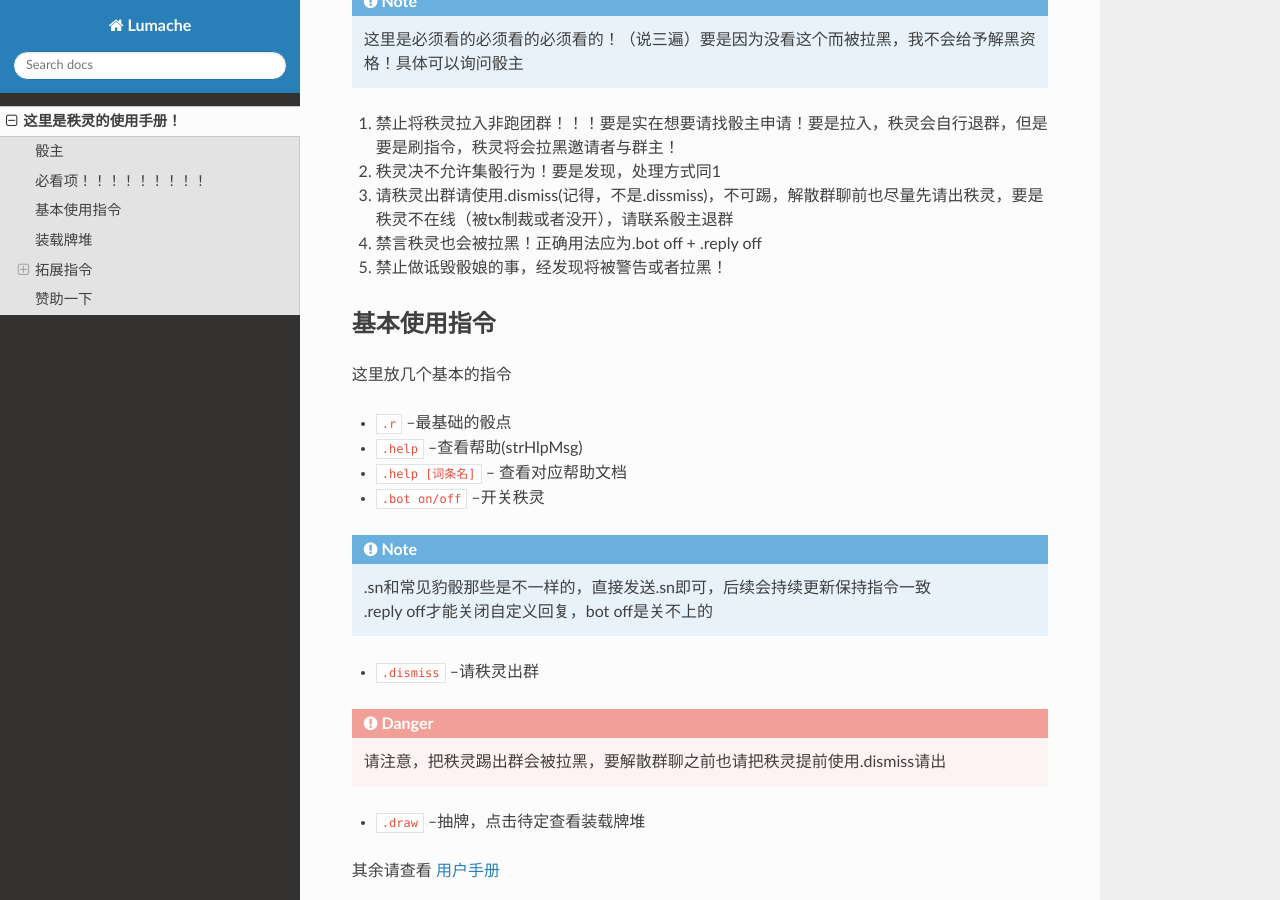
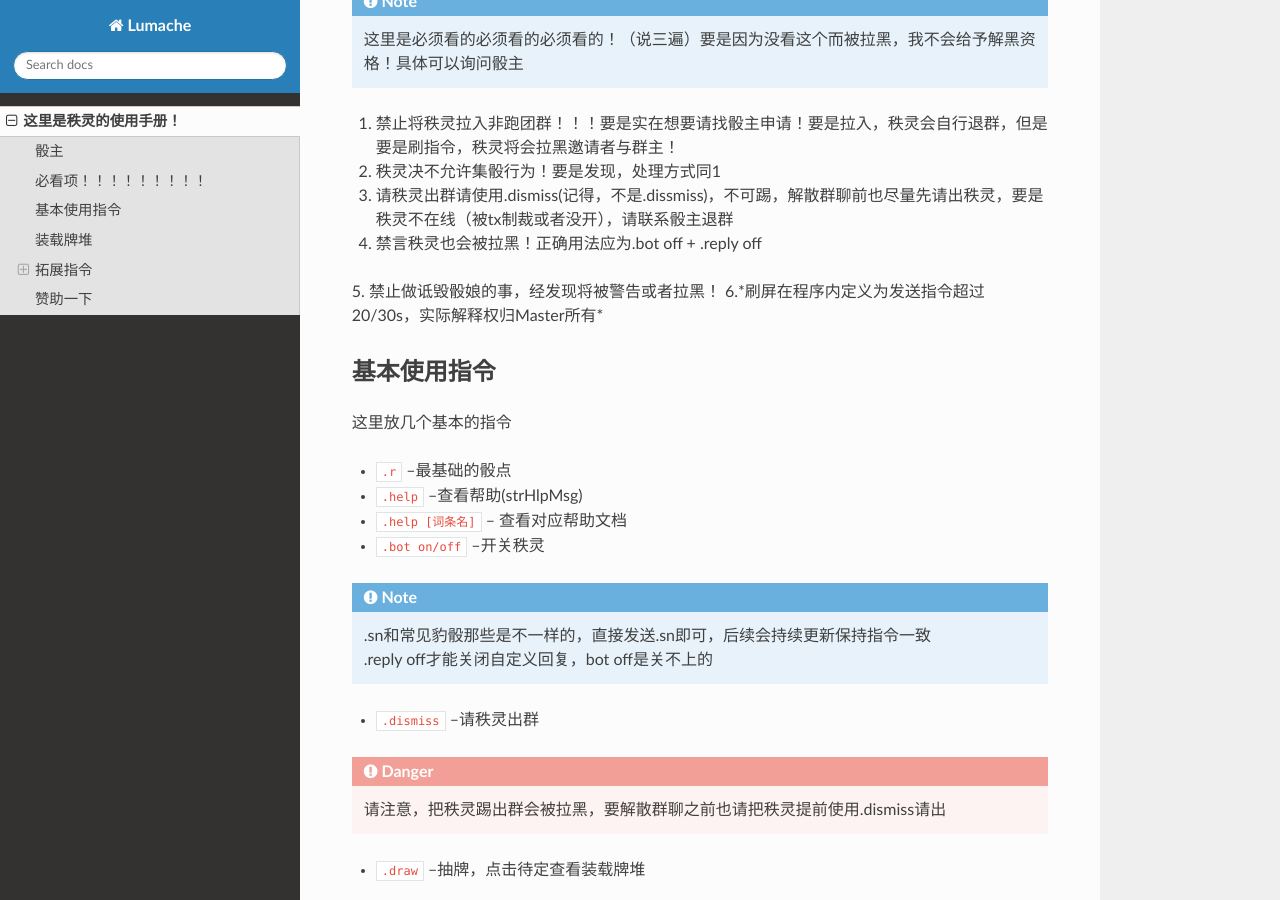
Before and after one commit to WhiteDBird/Dogbird-Manual, a Sphinx documentation site: the page built from docs/source/OrderExecutor.rst, in a window 1280 px wide and 900 px high, scrolled down 1403 px. Built offline with Sphinx 7.4.7 and the Read the Docs theme 3.1.0, drawn with Linux system fonts in a browser that asks for light colours.

Commit message:
Update OrderExecutor.rst

```diff
--- a/docs/source/OrderExecutor.rst
+++ b/docs/source/OrderExecutor.rst
@@ -32,6 +32,7 @@
 3. 请秩灵出群请使用.dismiss(记得，不是.dissmiss)，不可踢，解散群聊前也尽量先请出秩灵，要是秩灵不在线（被tx制裁或者没开），请联系骰主退群
 4. 禁言秩灵也会被拉黑！正确用法应为.bot off + .reply off
 5. 禁止做诋毁骰娘的事，经发现将被警告或者拉黑！
+6.*刷屏在程序内定义为发送指令超过20/30s，实际解释权归Master所有*
 
 基本使用指令
 **********
```
